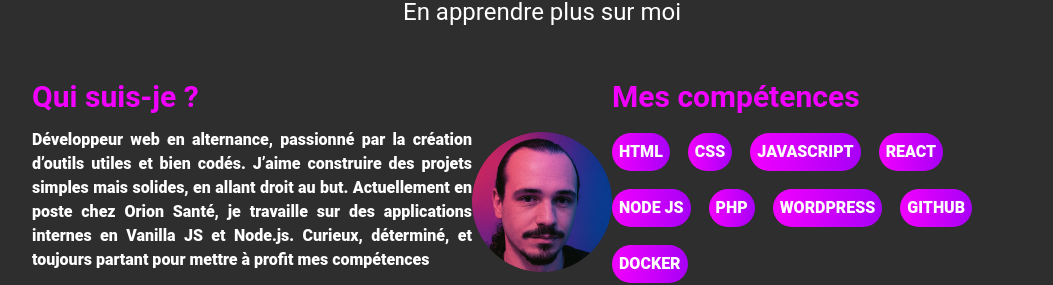
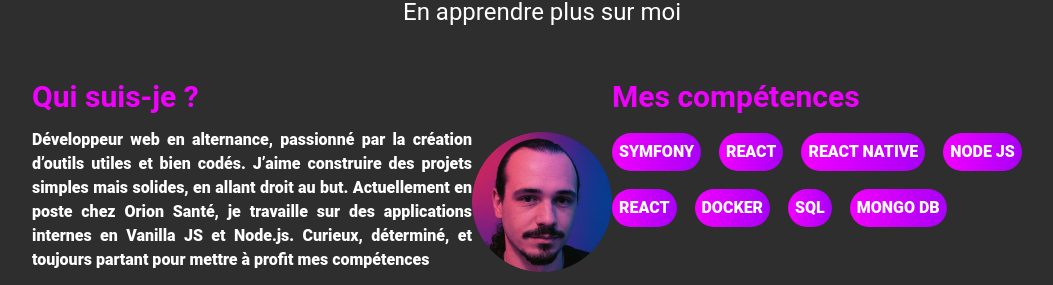
Before and after one commit to j-eGallo/portfolio, a React (Vite) app: page / in a window 1280 px wide. Shown: the part 893-1178 px from the top of the page, without its empty margins (98-1151 px from the left). Built offline with nearby package versions, Linux system fonts and the light colour scheme.

Commit message:
MAJ Apropos.jsx

```diff
--- a/src/components/Apropos.jsx
+++ b/src/components/Apropos.jsx
@@ -67,15 +67,14 @@ useEffect(() => {
                 <div className='card-right'>
                 <h1 className='titledesc'>Mes compétences</h1>
                 <div className='tags'>
-                  <span>HTML</span>
-                  <span>CSS</span>
-                  <span>JAVASCRIPT</span>
+                  <span>SYMFONY</span>
                   <span>REACT</span>
+                  <span>REACT NATIVE</span>
                   <span>NODE JS</span>
-                  <span>PHP</span>
-                  <span>WORDPRESS</span>
-                  <span>GITHUB</span>
+                  <span>REACT</span>
                   <span>DOCKER</span>
+                  <span>SQL</span>
+                  <span>MONGO DB</span>
                 </div>
                 </div>
               </div>
```
